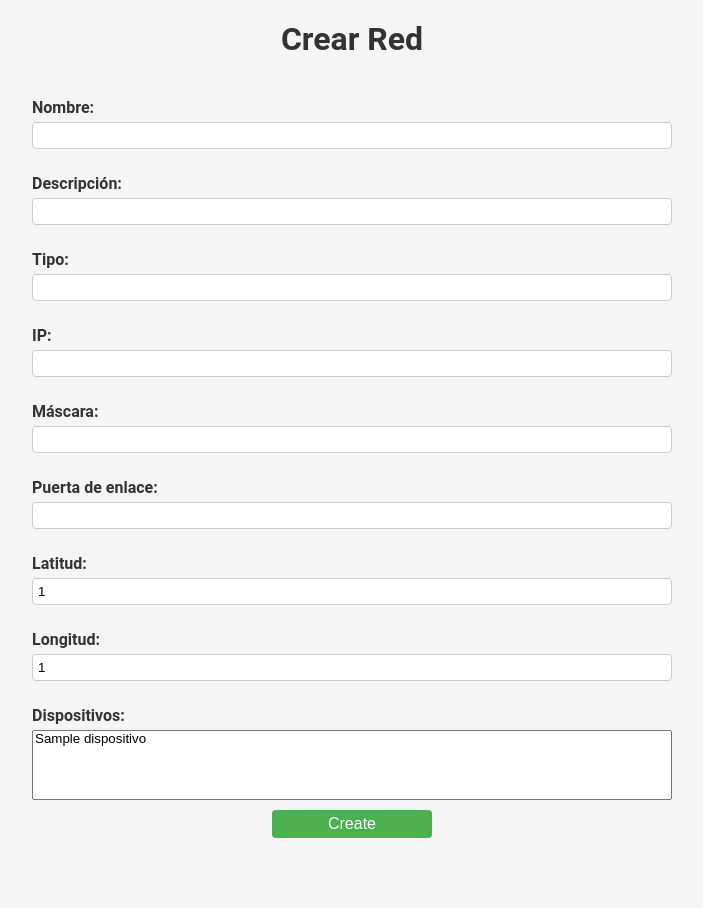
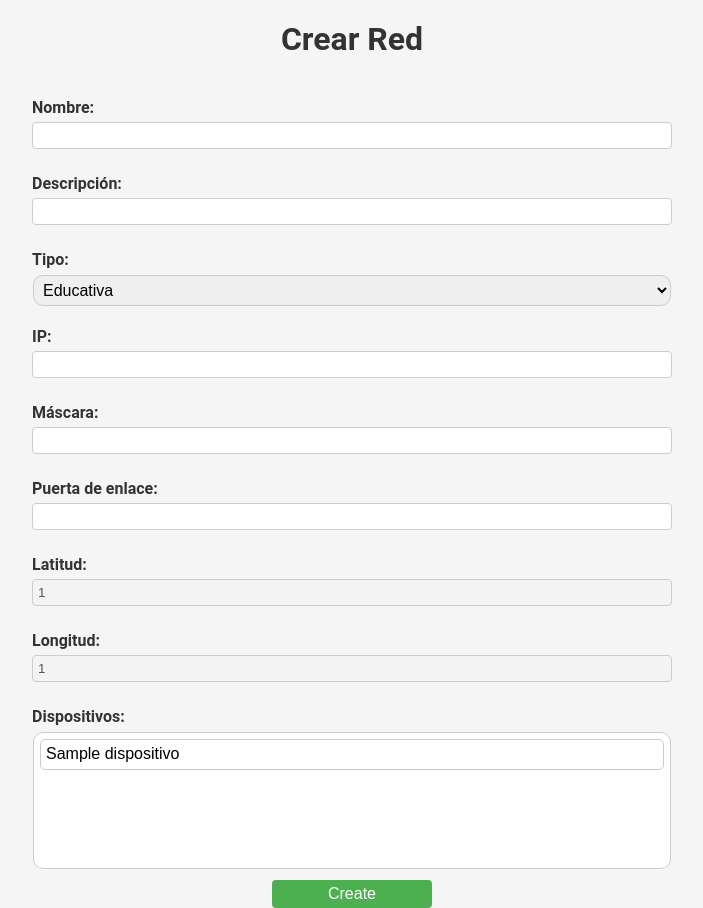
Before and after one commit to rubenfb23/Ponte---WebApp-to-manage-SDNs, a Django app: a page that uses ruben_tfg/ponte/templates/crear_red.html in a window 1280 px wide. Shown: the whole page, without its empty margins (288-991 px from the left). Before the commit the page ends 838 px from the top, so only its background shows below. Run offline with Django 5.2, Linux system fonts and the light colour scheme; tables that the repository leaves empty hold one stand-in row (values such as "Sample post").

```diff
--- a/ruben_tfg/ponte/models.py
+++ b/ruben_tfg/ponte/models.py
@@ -1,4 +1,10 @@
 from django.db import models
+
+TIPO_CHOICES = [
+    ('Educativa', 'Educativa'),
+    ('Personal', 'Personal'),
+    ('Empresarial', 'Empresarial'),
+]
 
 
 class Servicio(models.Model):
@@ -30,7 +36,7 @@ class Red(models.Model):
     id_red = models.AutoField(primary_key=True)
     nombre = models.CharField(max_length=20)
     descripcion = models.CharField(max_length=20)
-    tipo = models.CharField(max_length=20)
+    tipo = models.CharField(max_length=20, choices=TIPO_CHOICES)
     estado = models.BooleanField()
     ip = models.CharField(max_length=20)
     mascara = models.CharField(max_length=20)
--- a/ruben_tfg/ponte/static/ponte/style.css
+++ b/ruben_tfg/ponte/static/ponte/style.css
@@ -27,6 +27,22 @@ html,body {
     height: 100%;
     width: 100%;
     flex-grow: 1;
+}
+
+select {
+    font-size: 16px;
+    border: 1px solid #ccc;
+    padding: 5px;
+    margin: 1px;
+    border-radius: 10px;
+}
+
+option {
+    font-size: 16px;
+    border: 1px solid #ccc;
+    padding: 5px;
+    margin: 1px;
+    border-radius: 5px;
 }
 
 h1 {
--- a/ruben_tfg/ponte/templates/crear_red.html
+++ b/ruben_tfg/ponte/templates/crear_red.html
@@ -16,7 +16,11 @@
             <input type="text" id="descripcion" name="descripcion" required title="Este campo es obligatorio">
 
             <label for="tipo">Tipo:</label>
-            <input type="text" id="tipo" name="tipo" required title="Este campo es obligatorio">
+            <select id="tipo" name="tipo" required title="Este campo es obligatorio">
+                <option value="educativa">Educativa</option>
+                <option value="personal">Personal</option>
+                <option value="empresarial">Empresarial</option>
+            </select>
 
             <label for="ip">IP:</label>
             <input type="text" id="ip" name="ip" required title="Este campo es obligatorio">
@@ -28,10 +32,10 @@
             <input type="text" id="puerta_enlace" name="puerta_enlace" required title="Este campo es obligatorio">
 
             <label for="latitud">Latitud:</label>
-            <input type="text" id="latitud" name="latitud" value={{latitud}} required title="Este campo es obligatorio">
+            <input type="text" id="latitud" name="latitud" value={{latitud}} required disabled>
 
             <label for="longitud">Longitud:</label>
-            <input type="text" id="longitud" name="longitud" value={{longitud}} required title="Este campo es obligatorio">
+            <input type="text" id="longitud" name="longitud" value={{longitud}} required disabled>
 
             <label for="dispositivos">Dispositivos:</label>
             <select id="dispositivos" name="dispositivos" multiple>
```
Also changed, not shown: ruben_tfg/ponte/migrations/0004_alter_red_tipo.py (added).
